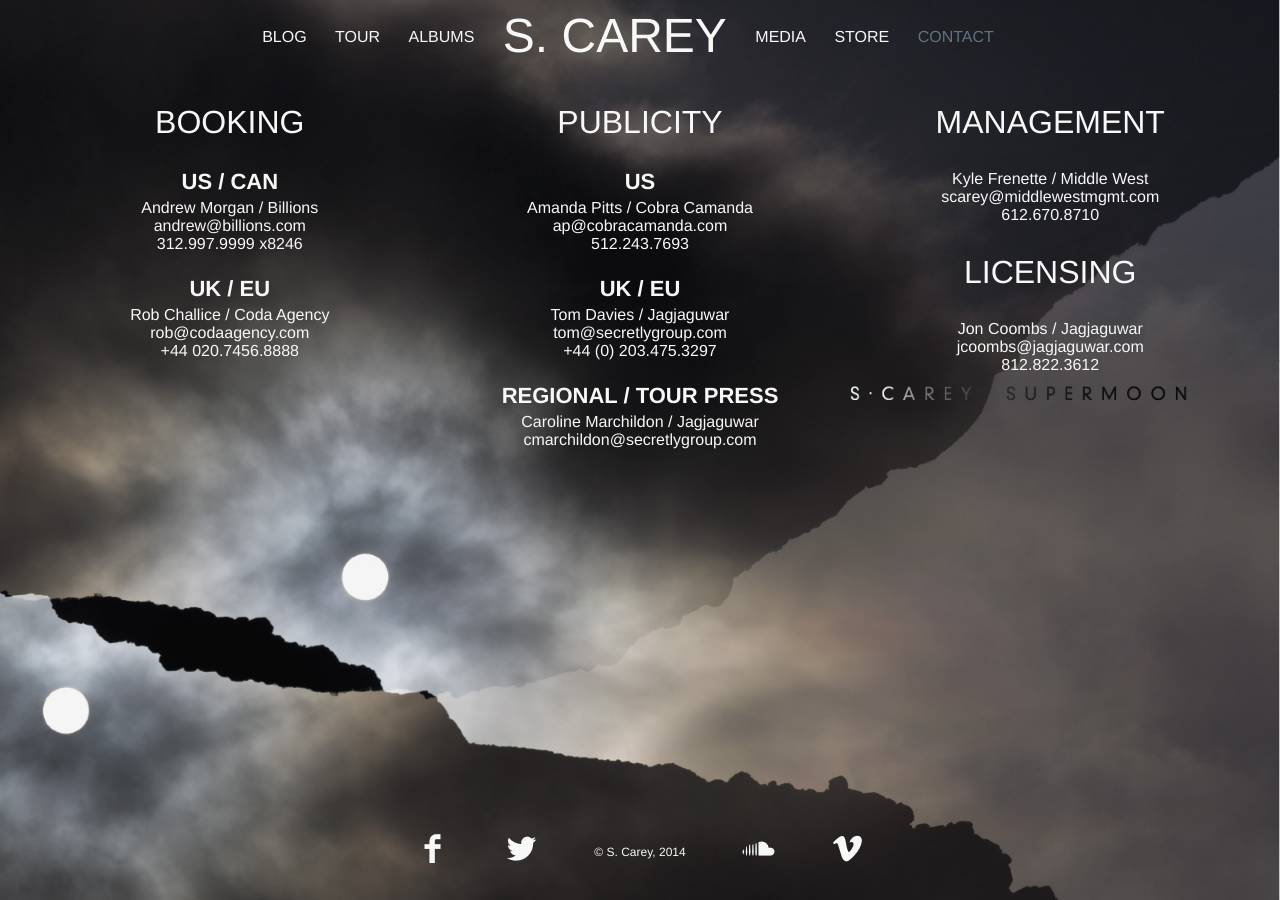
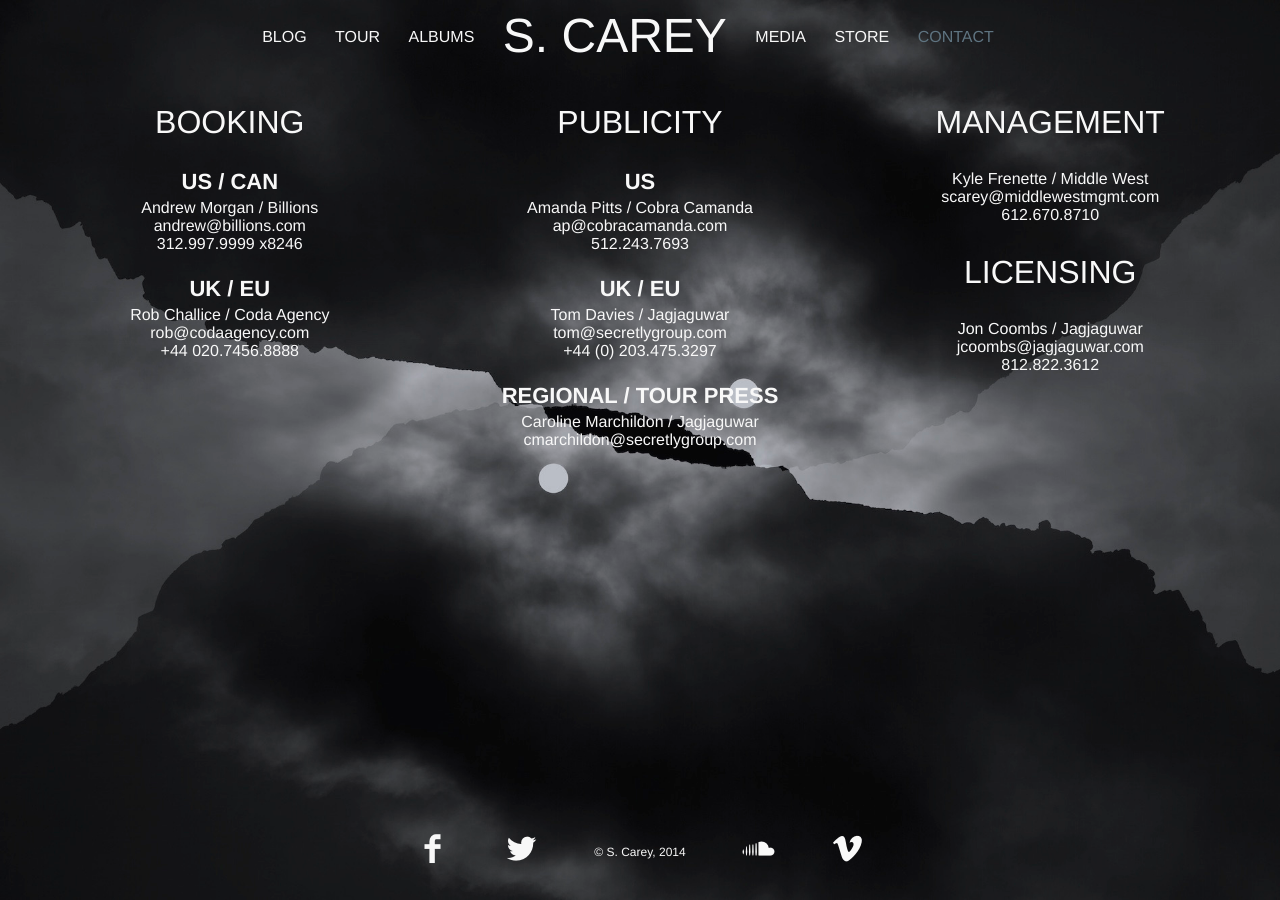
Before and after one commit to npbee/scarey.org, a Jekyll site: the page built from contact.html, in a window 1280 px wide. Built offline with Jekyll 4.4.1, drawn with Linux system fonts in a browser that asks for light colours; nearby versions of some CDN libraries.

Commit message:
new background images

```diff
--- a/assets/css/style.css
+++ b/assets/css/style.css
@@ -510,12 +510,12 @@ body {
   -webkit-font-smoothing: antialiased !important;
   color: #f8f8f8;
   /*background: #f8f8f8 url("../img/bg--mobile.jpg") top left no-repeat;*/
-  background: #f8f8f8 url("../img/bg--dark.jpg") fixed top left no-repeat; }
+  background: #f8f8f8 url("../img/bg--dark-edit1.jpeg") fixed top left no-repeat; }
   @media (min-width: 50em) {
     body {
       overflow: auto;
       /*background: #f8f8f8 url("../img/bg.jpg") fixed left bottom no-repeat;*/
-      background: #f8f8f8 url("../img/bg--dark.jpg") fixed top left no-repeat;
+      background: #f8f8f8 url("../img/bg--dark-edit1.jpeg") fixed top left no-repeat;
       background-size: cover; } }
 
 .no-js body {
--- a/assets/scss/_vars.scss
+++ b/assets/scss/_vars.scss
@@ -5,12 +5,12 @@ $theme: 'dark';
 
 $bg-desk: if(
     $theme == 'dark',
-    #f8f8f8 url('../img/bg--dark.jpg') fixed top left no-repeat,
+    #f8f8f8 url('../img/bg--dark-edit1.jpeg') fixed top left no-repeat,
     #f8f8f8 url('../img/bg.jpg') fixed left bottom no-repeat);
 
 $bg-mob: if(
     $theme == 'dark',
-    #f8f8f8 url('../img/bg--dark.jpg') fixed top left no-repeat,
+    #f8f8f8 url('../img/bg--dark-edit1.jpeg') fixed top left no-repeat,
     #f8f8f8 url('../img/bg--mobile.jpg') top left no-repeat);
 
 $link-color: if(
--- a/index.html
+++ b/index.html
@@ -10,7 +10,7 @@ body_class: home
         src="//www.youtube.com/embed/BvCrWE-i2_g?autohide=1&modestbranding=1&theme=dark" frameborder="0" allowfullscreen></iframe>
 </div>
 
-<h1 class="alpha center"><span class="brand-color">Supermoon EP</span></h1>
+<h1 class="alpha center"><span class="">Supermoon EP</span></h1>
 <div class="preorder">
     <p>PREORDER:</p>
     <a target="_blank" href="http://smarturl.it/supermoon_scd">CD / LP</a>
```
Also changed, not shown: albums/EP.html (+2 -2 lines), assets/img/bg--dark-edit1.jpeg, assets/img/bg--dark.jpg, assets/img/covers/supermoon-front--small.jpeg (added), assets/img/covers/supermoon-front--small.jpg (deleted), 7 other files.
